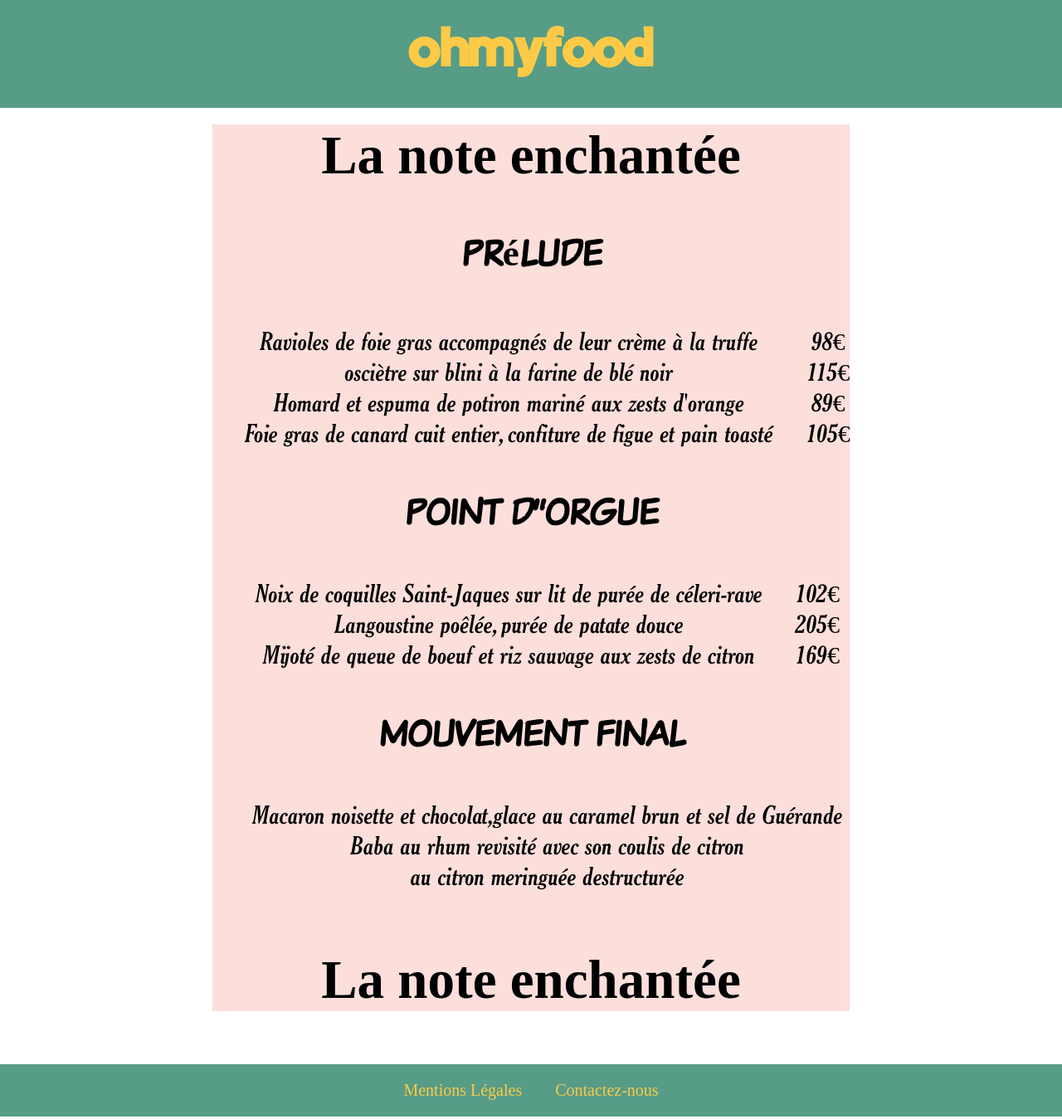
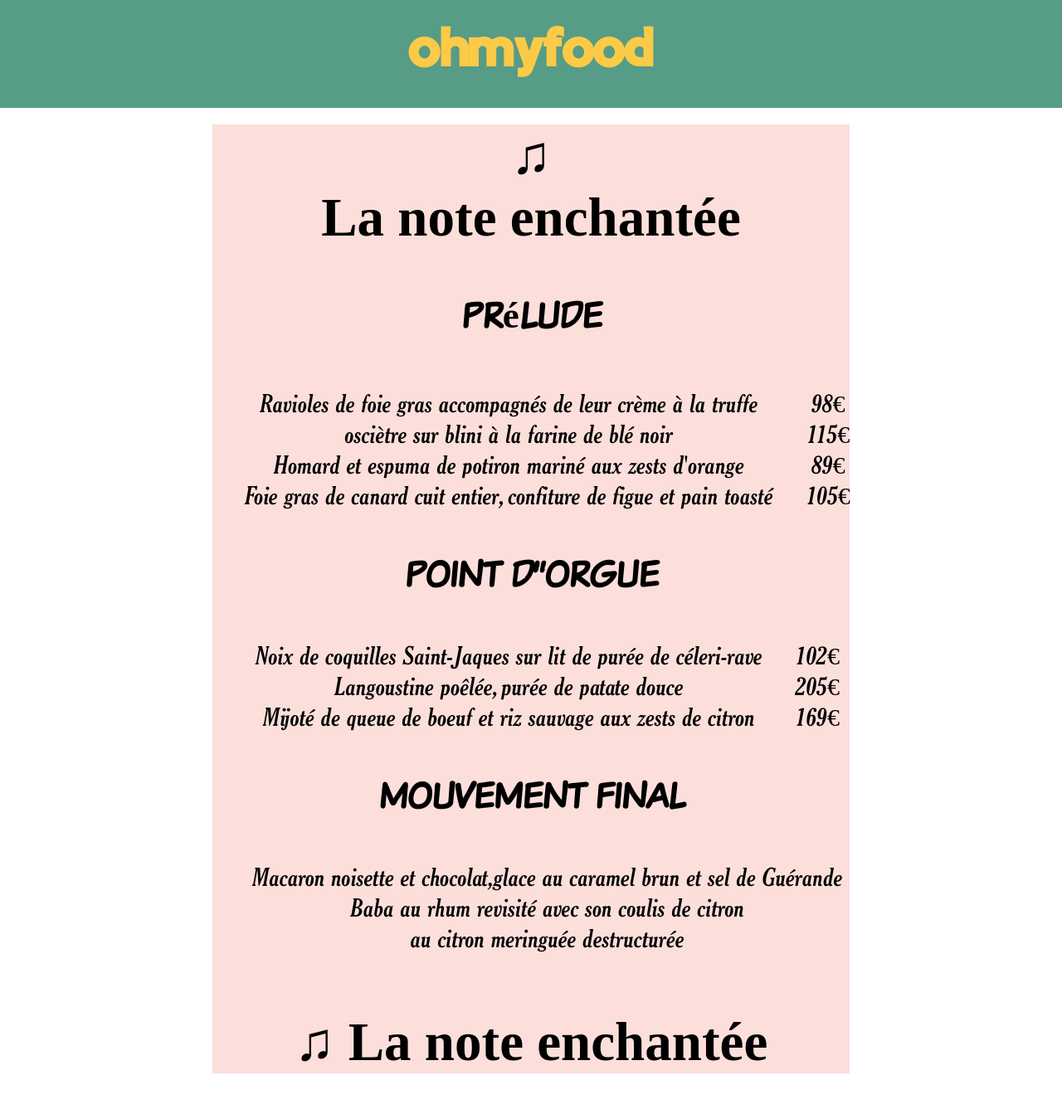
Before and after one commit to jordanlaurent/restaurent.github.io, a website: page Page_restaurents/La_note_enchantée.html in a window 1280 px wide. Shown: the top 1349 px of the page at 83% size. Drawn offline with Linux system fonts and the light colour scheme; a web font is replaced by a local one.

Commit message:
ajout ♫ lne

```diff
--- a/Page_restaurents/La_note_enchantée.html
+++ b/Page_restaurents/La_note_enchantée.html
@@ -11,7 +11,7 @@
 </header>
 <body>
     <section class="sectioncarte  sectionlne ">
-        <h2 class="lnefont">La note enchantée</h2>
+        <h2 class="lnefont">♫ <br> La note enchantée</h2>
         <h3 class="lnefont">Prélude</h3>
      <article class="articlecarte">
         <ul class="lnefont">
@@ -50,7 +50,7 @@
                  <li> au citron meringuée destructurée</li>
             </ul>
          </article>
-            <h2 class="lnefont">La note enchantée</h2>
+            <h2 class="lnefont">♫ La note enchantée</h2>
      </section>
 </body>
 <footer>
```
Also changed, not shown: index.html (+1 -0 lines), sass/1.base/_colors.scss (line endings or trailing spaces).
